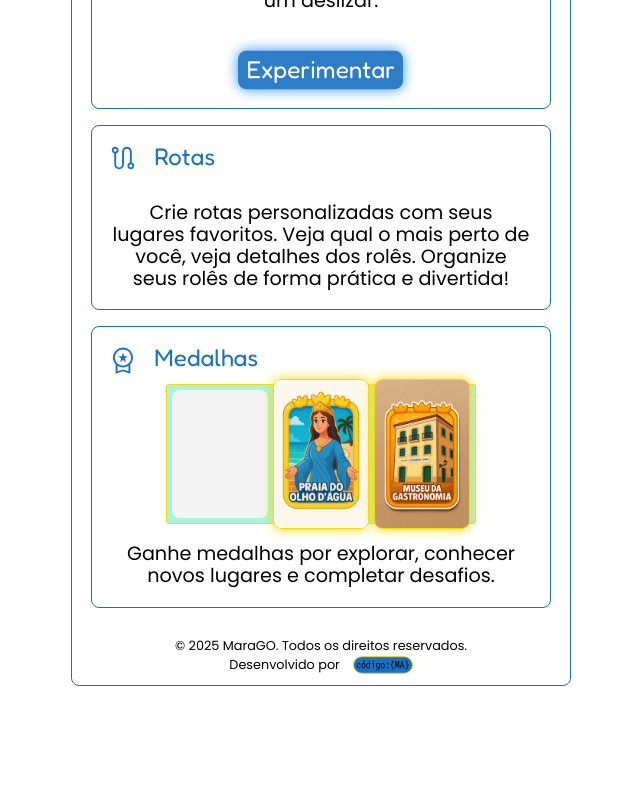
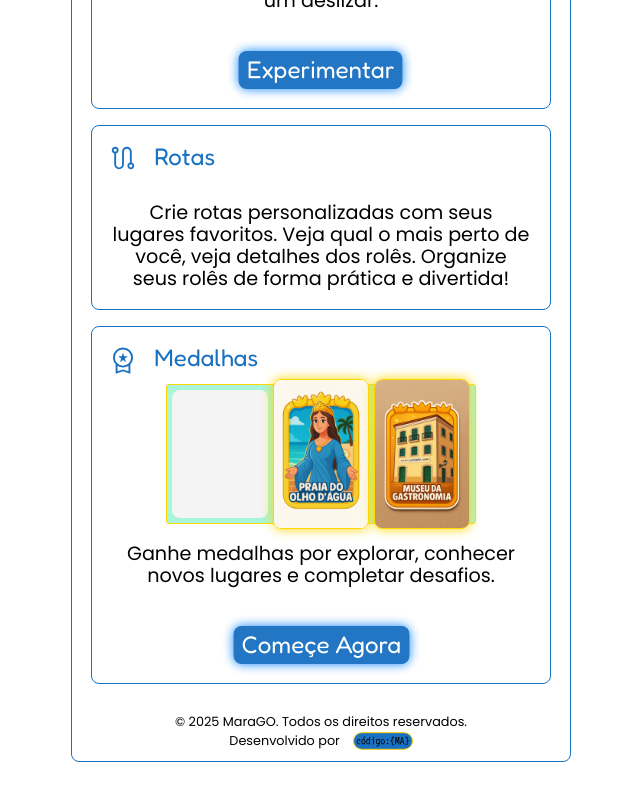
Before and after one commit to dheurymy/marago-frontend, a React (Create React App) app: page / in a window 1280 px wide. Shown: the part 690-1490 px from the top of the page, without its empty margins (319-959 px from the left). Before the commit the page ends 1424 px from the top, so only its background shows below. Built offline with nearby package versions, Linux system fonts and the light colour scheme; no server answers; a web font is replaced by a local one.

Commit message:
add button in Home.js

```diff
--- a/src/components/Home.js
+++ b/src/components/Home.js
@@ -90,6 +90,7 @@ const LandingPage = () => {
 
           <div className='card-content'>
             <p>Ganhe medalhas por explorar, conhecer novos lugares e completar desafios. </p>
+            <button className='botao-piscar' onClick={() => window.location.href = '/cadastro'}>Começe Agora</button>
           </div>
         </div>
       </section>
```
